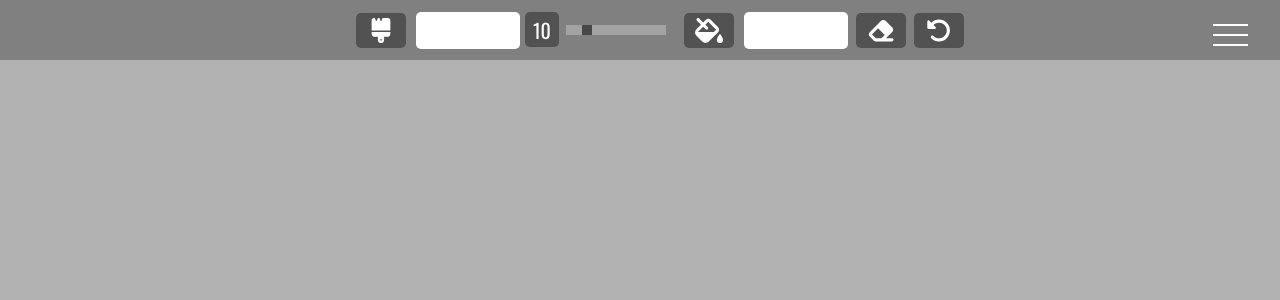
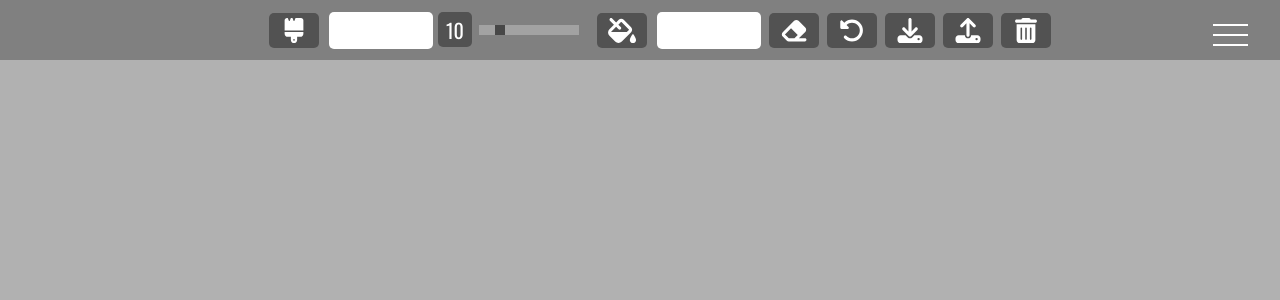
Before and after one commit to PyonAU/my-cv, a Next.js app: page /projects/paint-clone in a window 1280 px wide. Shown: the top 300 px of the page. Built offline with nearby package versions, Linux system fonts and the light colour scheme.

Commit message:
feat: added localStorage icons

```diff
--- /dev/null
+++ b/app/projects/paint-clone/paint-clone-components/LocalStorage.jsx
@@ -0,0 +1,40 @@
+import { FontAwesomeIcon } from '@fortawesome/react-fontawesome';
+import { faDownload } from '@fortawesome/free-solid-svg-icons';
+import { faUpload } from '@fortawesome/free-solid-svg-icons';
+import { faTrashCan } from '@fortawesome/free-solid-svg-icons';
+import styles from './LocalStorage.module.css';
+
+const LocalStorage = () => {
+  return (
+    <>
+      {/* Save to Local Storage */}
+      <div className={styles.tool}>
+        <FontAwesomeIcon
+          className={styles.localStorageIcon}
+          icon={faDownload}
+          title="Save to Local Storage"
+        />
+      </div>
+
+      {/* Load from Local Storage */}
+      <div className={styles.tool}>
+        <FontAwesomeIcon
+          className={styles.localStorageIcon}
+          icon={faUpload}
+          title="Load from Local Storage"
+        />
+      </div>
+
+      {/* Clear Local Storage */}
+      <div className={styles.tool}>
+        <FontAwesomeIcon
+          className={styles.localStorageIcon}
+          icon={faTrashCan}
+          title="Clear Local Storage"
+        />
+      </div>
+    </>
+  );
+};
+
+export default LocalStorage;
--- /dev/null
+++ b/app/projects/paint-clone/paint-clone-components/LocalStorage.module.css
@@ -0,0 +1,25 @@
+.tool {
+  position: relative;
+  top: 3px;
+}
+
+.tool:not(:first-child) {
+  margin-left: 8px;
+}
+
+.localStorageIcon {
+  font-size: 25px;
+  position: relative;
+  top: 10px;
+  background-color: rgb(82, 82, 82);
+  color: white;
+  padding: 5px;
+  border-radius: 5px;
+  width: 40px;
+  text-align: center;
+  cursor: pointer;
+}
+
+.localStorageIcon:hover {
+  filter: brightness(90%);
+}
--- a/app/projects/paint-clone/paint-clone-components/Paint.jsx
+++ b/app/projects/paint-clone/paint-clone-components/Paint.jsx
@@ -2,6 +2,7 @@ import Brush from './/Brush';
 import Bucket from './Bucket';
 import Eraser from './Eraser';
 import Clear from './Clear';
+import LocalStorage from './LocalStorage';
 import styles from './Paint.module.css';
 
 const Paint = () => {
@@ -11,6 +12,7 @@ const Paint = () => {
       <Bucket />
       <Eraser />
       <Clear />
+      <LocalStorage />
     </div>
   );
 };
```
